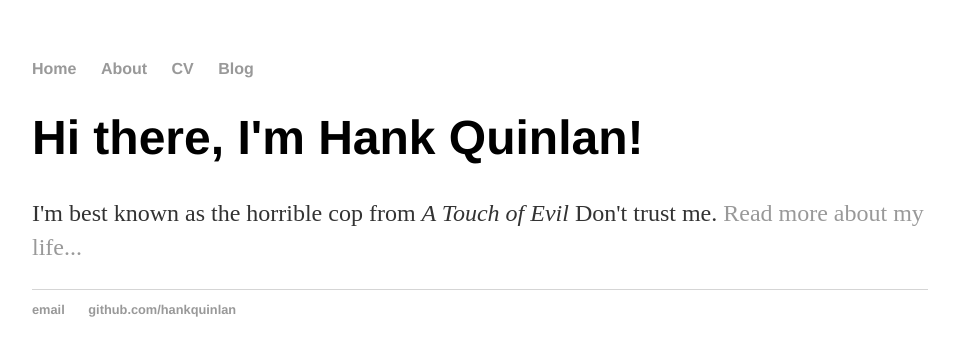
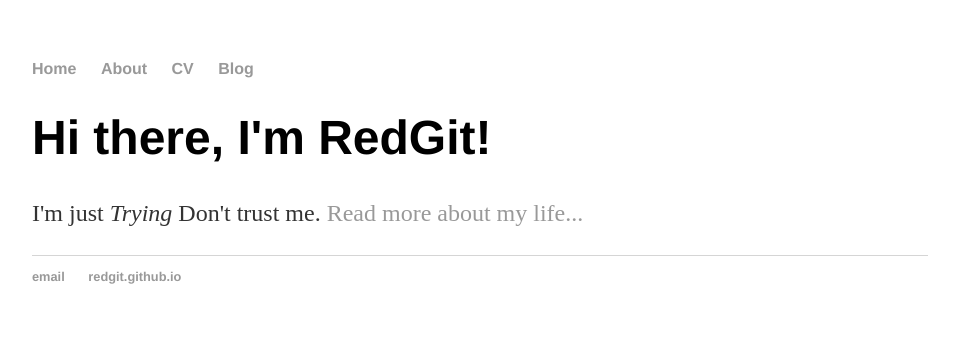
Before and after one commit to redgit/redgit.github.io, a Jekyll site: the page built from index.html, in a window 1280 px wide. Shown: the top 356 px of the page, without its empty margins (160-1119 px from the left). Built offline with Jekyll 4.4.1, drawn with Linux system fonts in a browser that asks for light colours.

Commit message:
using jekyll

```diff
--- a/_layouts/default.html
+++ b/_layouts/default.html
@@ -21,8 +21,8 @@
     </div><!-- /.container -->
     <footer>
       <ul>
-        <li><a href="mailto:hankquinlanhub@gmail.com">email</a></li>
-        <li><a href="https://github.com/hankquinlan">github.com/hankquinlan</a></li>
+        <li><a href="mailto:0123456789@gmail.com">email</a></li>
+        <li><a href="https://redgit.github.io/">redgit.github.io</a></li>
       </ul>
     </footer>
 </body>
--- a/index.html
+++ b/index.html
@@ -3,6 +3,6 @@ layout: default
 title: Hank Quinlan, Horrible Cop
 ---
 <div class="blurb">
-	<h1>Hi there, I'm Hank Quinlan!</h1>
-	<p>I'm best known as the horrible cop from <em>A Touch of Evil</em> Don't trust me. <a href="/about">Read more about my life...</a></p>
+	<h1>Hi there, I'm RedGit!</h1>
+	<p>I'm just <em>Trying</em> Don't trust me. <a href="/about">Read more about my life...</a></p>
 </div><!-- /.blurb -->
```
